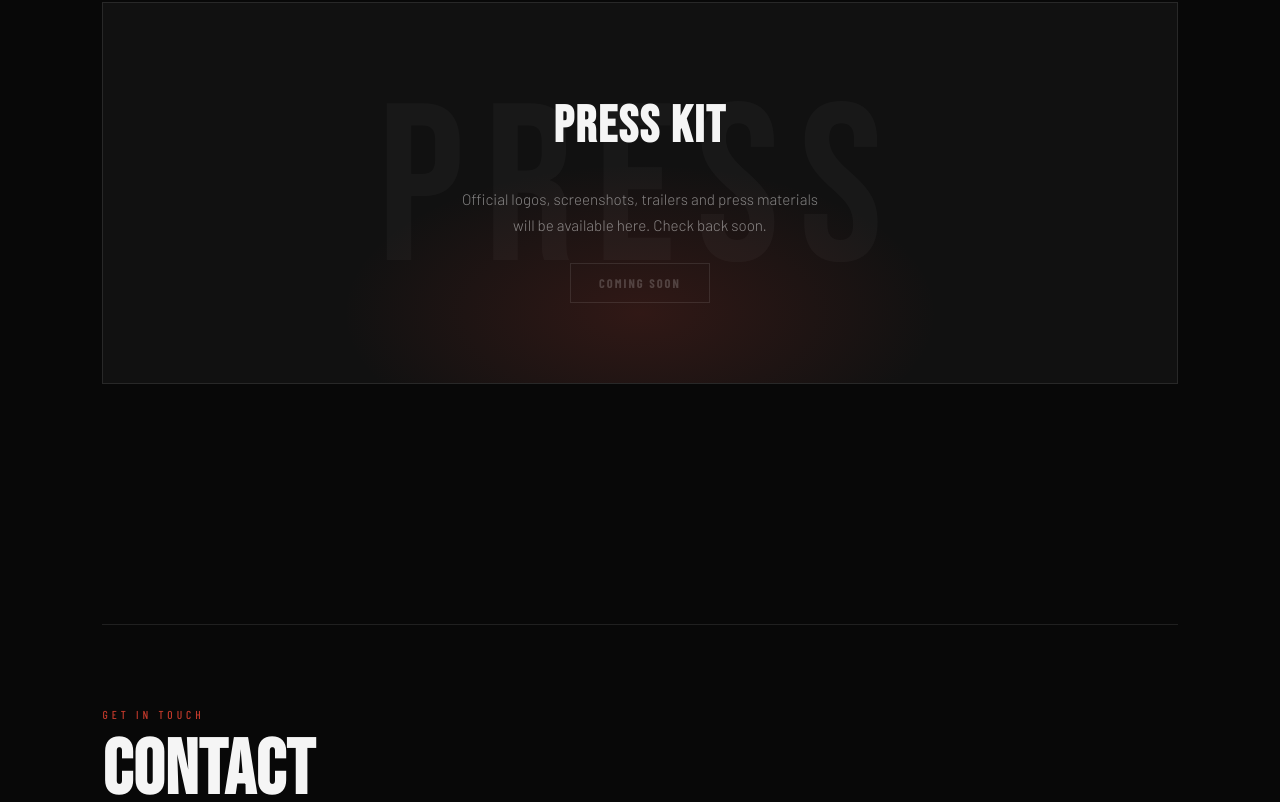
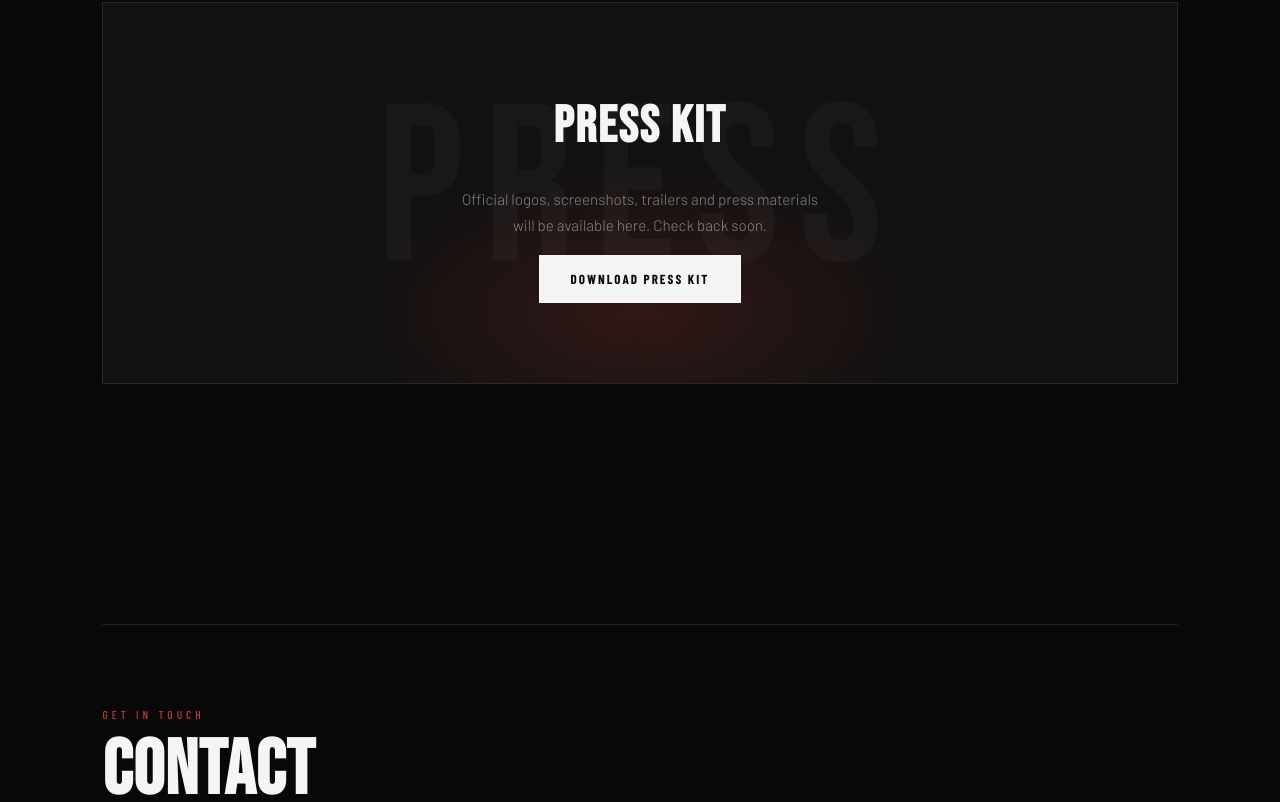
Before and after one commit to aliyigityilmaz/triarchinteractive, a plain HTML site: page index.html in a window 1280 px wide. Shown: the part 3390-4192 px from the top of the page. Drawn offline with nearby package versions, Linux system fonts and the light colour scheme.

Commit message:
new logo and presskit

```diff
--- a/index.html
+++ b/index.html
@@ -149,7 +149,7 @@
       <div class="press-card-inner">
         <h3>Press Kit</h3>
         <p>Official logos, screenshots, trailers and press materials will be available here. Check back soon.</p>
-        <button class="btn-disabled" disabled>Coming Soon</button>
+        <a href="assets/presskit/triarch-presskit.zip" download class="btn-fill">Download Press Kit</a>
       </div>
       <div class="press-bg-text">PRESS</div>
     </div>
--- a/style.css
+++ b/style.css
@@ -628,19 +628,6 @@ nav a:hover::after {
   line-height: 1.75;
 }
 
-.btn-disabled {
-  padding: 12px 28px;
-  background: transparent;
-  color: rgba(245,245,245,0.2);
-  font-family: var(--font-cond);
-  font-size: 0.78rem;
-  font-weight: 700;
-  letter-spacing: 2px;
-  text-transform: uppercase;
-  border: 1px solid rgba(245,245,245,0.1);
-  cursor: not-allowed;
-  margin-top: 8px;
-}
 
 /* ── CONTACT ─────────────────────────────────────────────── */
 .contact-grid {
```
Also changed, not shown: assets/companylogo.png, 1 other file.
